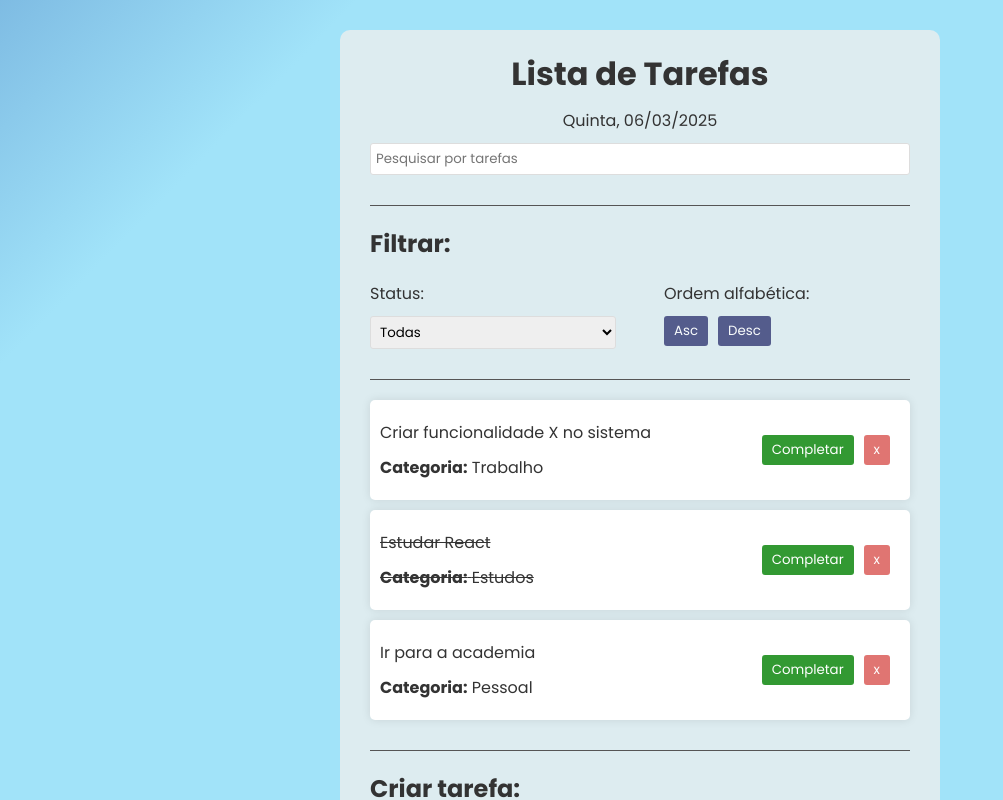
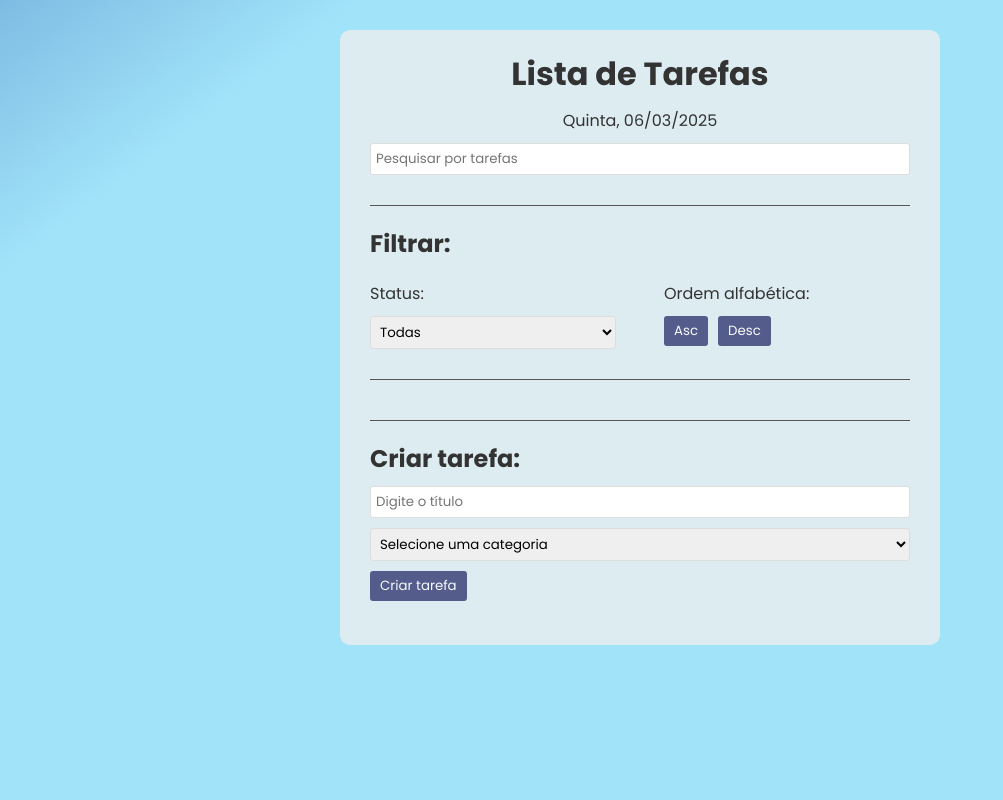
Before and after one commit to GuilhermeEduardo23/ToDo_List, a React (Vite) app: page / in a window 1280 px wide. Shown: the top 800 px of the page, without its empty margins (0-1003 px from the left). Built offline with nearby package versions, Linux system fonts and the light colour scheme.

Commit message:
fix: removed tasks for tests

```diff
--- a/src/App.jsx
+++ b/src/App.jsx
@@ -7,26 +7,7 @@ import FormattedDate from "./components/Date";
 import Filter from "./components/Filter";
 
 function App() {
-  const [todos, setTodos] = useState([
-    {
-      id: 1,
-      text: "Criar funcionalidade X no sistema",
-      category: "Trabalho",
-      isCompleted: false,
-    },
-    {
-      id: 2,
-      text: "Ir para a academia",
-      category: "Pessoal",
-      isCompleted: false,
-    },
-    {
-      id: 3,
-      text: "Estudar React",
-      category: "Estudos",
-      isCompleted: true,
-    },
-  ]);
+  const [todos, setTodos] = useState([]);
 
   const [search, setSearch] = useState("");
 
```
